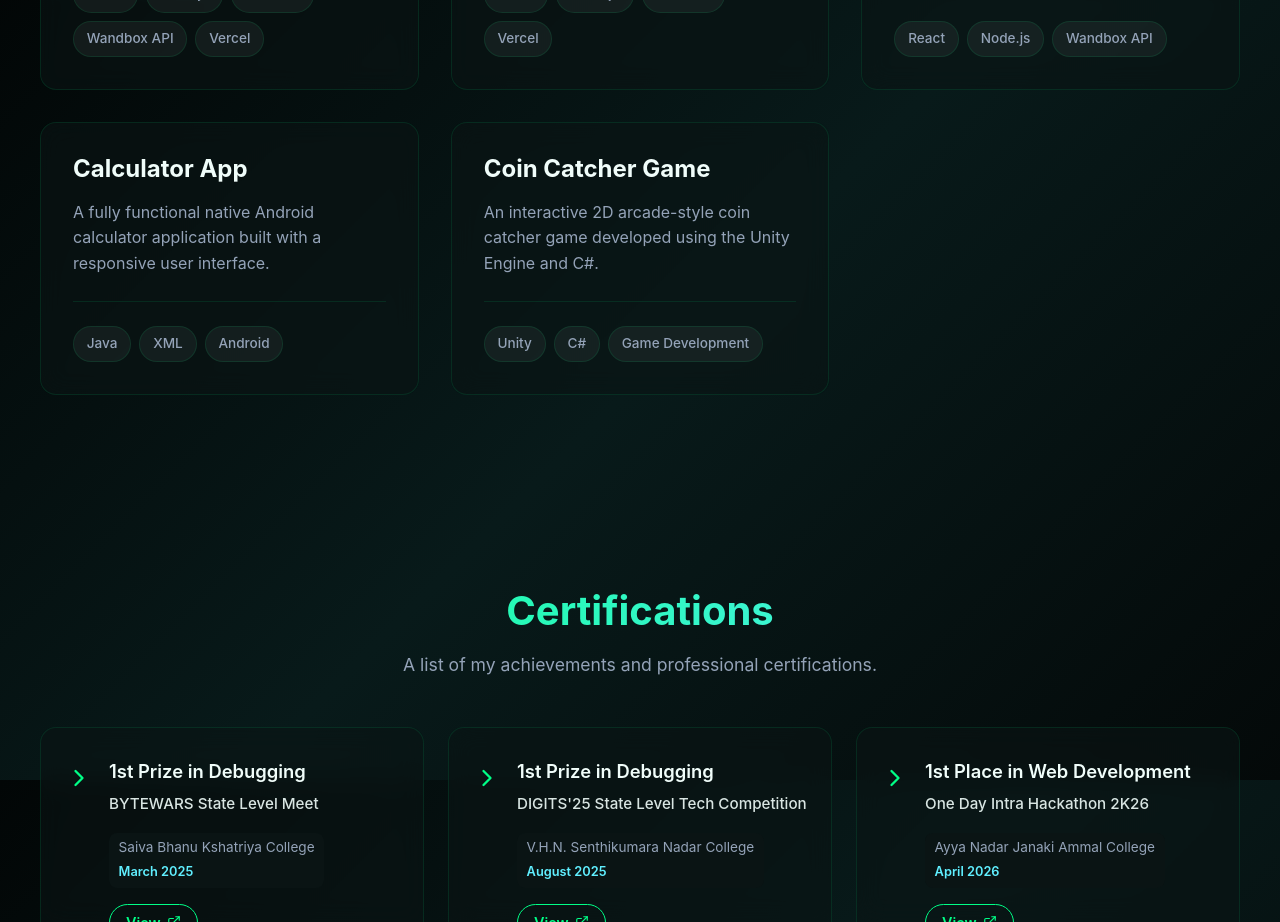
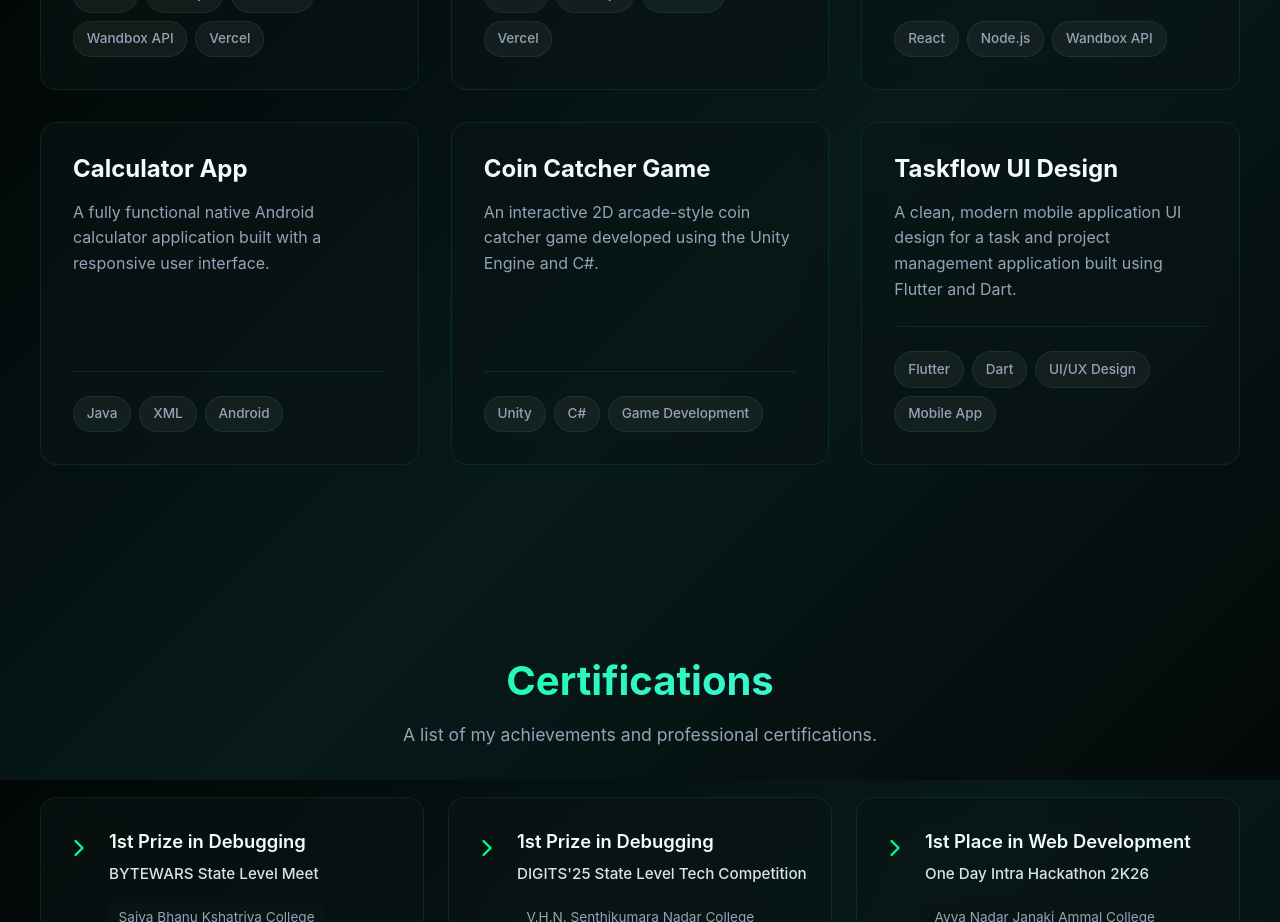
Before and after one commit to hariprasath-204/newportfolio, a React (Vite) app: page / in a window 1280 px wide. Shown: the part 4020-4942 px from the top of the page. Built offline with nearby package versions, Linux system fonts and the light colour scheme.

Commit message:
Add Taskflow UI Design project

```diff
--- a/src/components/Projects.jsx
+++ b/src/components/Projects.jsx
@@ -43,6 +43,11 @@ const Projects = () => {
       title: 'Coin Catcher Game',
       description: 'An interactive 2D arcade-style coin catcher game developed using the Unity Engine and C#.',
       tags: ['Unity', 'C#', 'Game Development']
+    },
+    {
+      title: 'Taskflow UI Design',
+      description: 'A clean, modern mobile application UI design for a task and project management application built using Flutter and Dart.',
+      tags: ['Flutter', 'Dart', 'UI/UX Design', 'Mobile App']
     }
   ];
 
```
